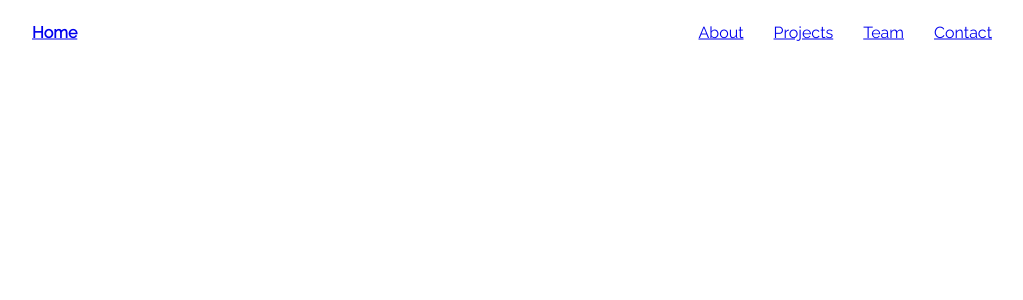
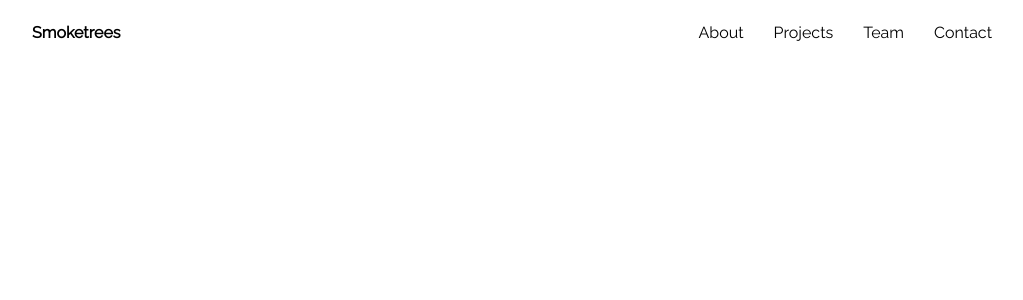
Before and after one commit to smoke-trees/website, a React app: page /contact in a window 1280 px wide. Shown: the top 300 px of the page, without its empty margins (128-1151 px from the left). Built offline with nearby package versions, Linux system fonts and the light colour scheme.

Commit message:
Add changes Navbar

```diff
--- a/src/App/App.css
+++ /dev/null
@@ -1,4 +0,0 @@
-.App {
-  background-color: white;
-  width: 100%;
-}
--- a/src/Components/Header/Header.js
+++ b/src/Components/Header/Header.js
@@ -1,6 +1,6 @@
 import React from 'react';
 import './style.css'
-import { Route,Link } from 'react-router-dom';
+import { Route,Link, Router } from 'react-router-dom';
 
 class Header extends React.Component {
     render() {
@@ -10,7 +10,7 @@ class Header extends React.Component {
                 <div className='navbar'>
                     <div className='logo-container'>
                         <div className='logo'>
-                            <Link to="/">Home</Link>
+                            <Link to="/">Smoketrees</Link>
                         </div>
                     </div>
                     <div style={{flex: '1'}} />
@@ -32,9 +32,11 @@ class Header extends React.Component {
                     </div>
                 </div>
             </div>
-            <Route exact path="/" component={this.props.index} />
+                <Route exact path="/" component={this.props.index} />
                         <Route path="/about" component={this.props.team} />
-                        <Route path="/proejcts" component={this.props.projects} />
+                        <Route path="/projcts" component={this.props.projects} />
+                        <Route path='/team' component={this.props.team} />
+                        <Route path='/contact' component={this.props.contact} />
             </div>
         )
     }
--- a/src/Components/Header/style.css
+++ b/src/Components/Header/style.css
@@ -41,3 +41,8 @@
     padding-left:30px;
     font-weight: lighter;
 }
+
+a{
+    text-decoration: none;
+    color: black;
+}
```
Also changed, not shown: src/App/App.js (deleted, +0 -15 lines), src/App/logo.svg (deleted), 1 other file (tests, documents, lock files or other folders).
